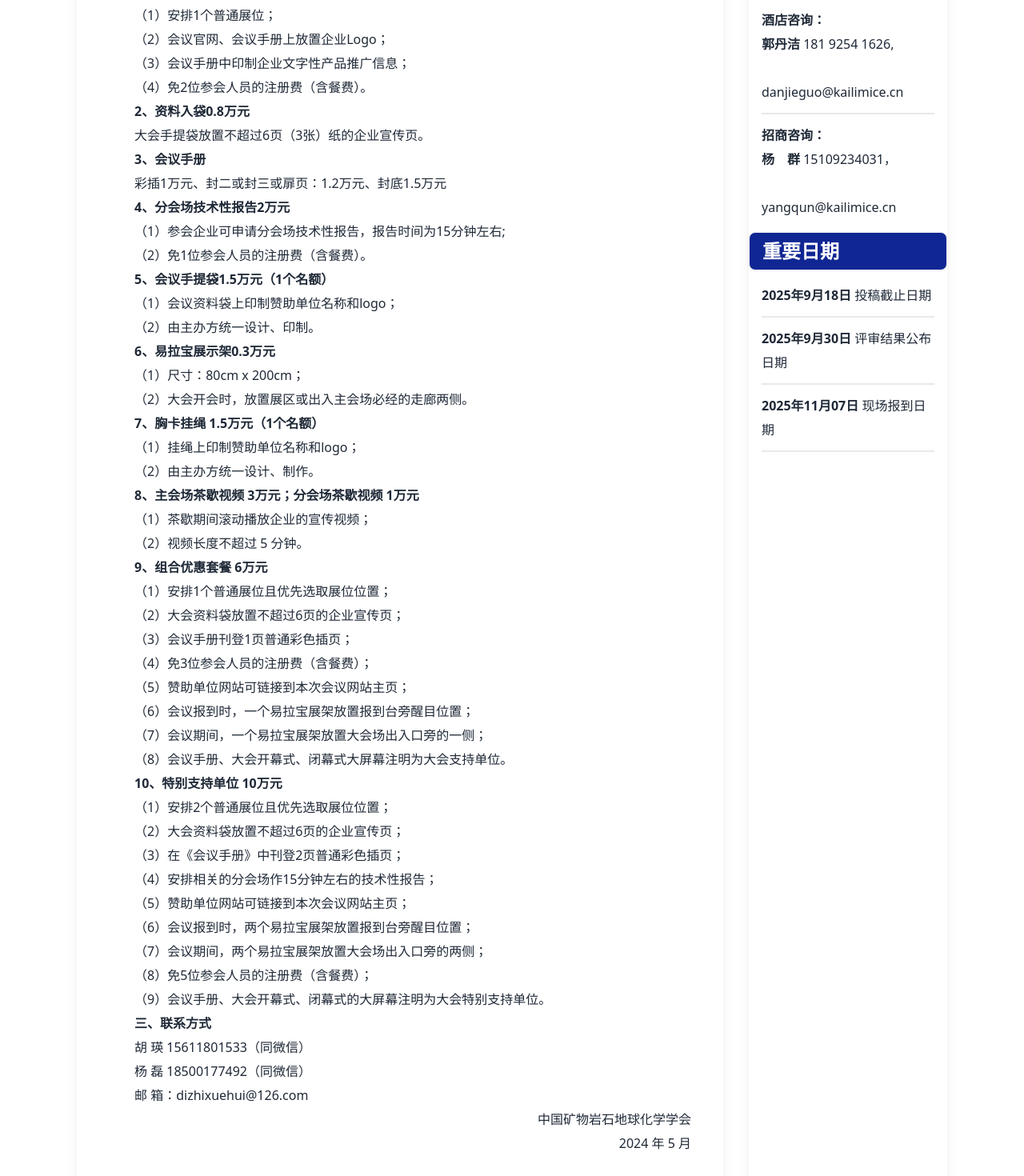
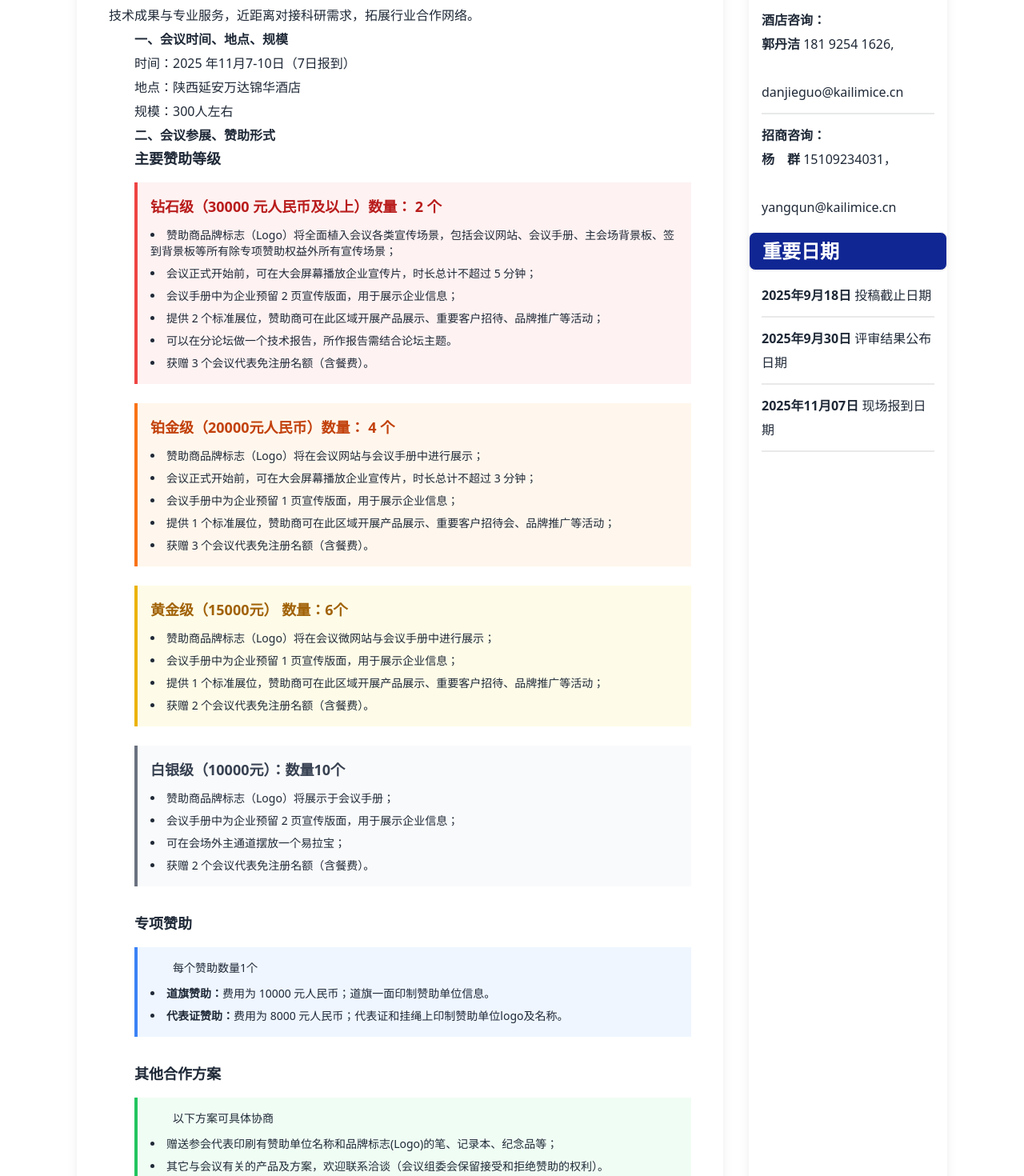
Before and after one commit to hutong9/Weathering2025, a Nuxt app: page /exhibition in a window 1280 px wide. Shown: the part 780-2250 px from the top of the page at 80% size. Built offline with nearby package versions, Linux system fonts and the light colour scheme.

Commit message:
增加招商函

```diff
--- a/components/AppExhibition.vue
+++ b/components/AppExhibition.vue
@@ -1,9 +1,9 @@
 <!--
  * @Author: hutong9 470048408@qq.com
  * @Date: 2024-03-18 11:43:50
- * @LastEditors: hutong9 470048408@qq.com
- * @LastEditTime: 2024-05-11 15:52:27
- * @FilePath: \isotope2024-master\components\AppExhibition.vue
+ * @LastEditors: HuTong 470048408@qq.com
+ * @LastEditTime: 2025-08-14 11:09:48
+ * @FilePath: \Weathering2025\components\AppExhibition.vue
  * @Description:
  * Copyright (c) 2024 by ${git_name_email}, All Rights Reserved.
 -->
@@ -17,78 +17,107 @@
     </div>
     <div class="p-4 sm:p-10">
       <p style="text-indent: 2em;">
-        由中国矿物岩石地球化学学会同位素地球化学专业委员会、中国地质学会同位素地质学专业委员会、中国矿物岩石地球化学学会岩矿分析测试专业委员会联合主办、中国科学院地球环境研究所承办的“第十三届全国同位素地质年代学与同位素地球化学学术讨论会”，将于2024年6月在西安市召开。本次会议设置有开幕式、大会报告、专题分会场、闭幕式，专题数量有25个，将邀请国内外地学领域的顶尖学者做大会或分会报告。
+        大陆风化前沿学术讨论会由中国矿物岩石地球化学学会地表与生物地球化学专业委员会发起，其核心宗旨是围绕大陆风化领域的前沿科学问题组织深度研讨，推动多学科交叉的地球系统科学研究，助力重大科学问题的凝练与攻关。该会议每两年举办一届，首届会议由南京大学表生地球化学教育部重点实验室承办，于
+        2023 年在海南成功举办，收获了广泛好评与热烈反响。鉴于中国科学院地球环境研究所在大陆风化领域长期以来的引领地位与深远学术影响，2025“第二届大陆风化前沿学术讨论会”将由该所全权承办。
       </p>
-      <p style="text-indent: 2em;">会议期间将进行在国内外矿物学、岩石学、地球化学等产品进行展览展示，为全国同位素工作者提供相关产品技术信息服务。</p>
+      <p style="text-indent: 2em;">
+        第二届“大陆风化前沿学术讨论会”拟定于2025年11月07-10日在陕西延安盛大召开。作为大陆风化研究领域的重要学术盛会，本次会议聚焦大陆风化前沿科学问题，内容涵盖大陆风化过程的地球化学机制、气候变化与风化作用的耦合关系、生物活动对风化过程的影响、风化产物的迁移与环境效应等关键方向，将邀请国内该领域顶尖专家学者齐聚一堂，通过主题报告、专题研讨、野外考察等多种形式，深入探讨行业热点与难点问题。为搭建产学研融合的高效平台，本次大会特别设置产品展览及商业宣传环节，诚邀国内外在元素、同位素测试仪器、样品前处理设备、数据分析软件、环境监测技术等相关领域的知名企业、事业单位积极参与，借助这一汇聚全国化学风化等领域平台，全方位展示最新产品性能、技术成果与专业服务，近距离对接科研需求，拓展行业合作网络。
+      </p>
       <p><b>一、会议时间、地点、规模</b></p>
-      <p>时间：2024 年6月7-9日（6日报到）</p>
-      <p>地点：西安国际会展中心</p>
-      <p>规模：1600人左右</p>
+      <p>时间：2025 年11月7-10日（7日报到）</p>
+      <p>地点：陕西延安万达锦华酒店</p>
+      <p>规模：300人左右</p>
 
       <p><b>二、会议参展、赞助形式</b></p>
 
-      <p><b>1、普通参展 2万元</b></p>
-      <p>（1）安排1个普通展位；</p>
-      <p>（2）会议官网、会议手册上放置企业Logo；</p>
-      <p>（3）会议手册中印制企业文字性产品推广信息；</p>
-      <p>（4）免2位参会人员的注册费（含餐费）。</p>
+      <!-- 主要赞助等级 -->
+      <div class="mb-8 ml-8">
+        <h3 class="text-lg font-bold text-gray-800 mb-4">主要赞助等级</h3>
 
-      <p><b>2、资料入袋0.8万元</b></p>
-      <p>大会手提袋放置不超过6页（3张）纸的企业宣传页。</p>
+        <!-- 钻石级 -->
+        <div class="mb-6 p-4 border-l-4 border-red-500 bg-red-50">
+          <h4 class="text-lg font-bold text-red-700 mb-3">钻石级（30000 元人民币及以上）数量： 2 个</h4>
+          <ul class="list-disc list-inside space-y-2 text-sm">
+            <li>赞助商品牌标志（Logo）将全面植入会议各类宣传场景，包括会议网站、会议手册、主会场背景板、签到背景板等所有除专项赞助权益外所有宣传场景；</li>
+            <li>会议正式开始前，可在大会屏幕播放企业宣传片，时长总计不超过 5 分钟；</li>
+            <li>会议手册中为企业预留 2 页宣传版面，用于展示企业信息；</li>
+            <li>提供 2 个标准展位，赞助商可在此区域开展产品展示、重要客户招待、品牌推广等活动；</li>
+            <li>可以在分论坛做一个技术报告，所作报告需结合论坛主题。</li>
+            <li>获赠 3 个会议代表免注册名额（含餐费）。</li>
+          </ul>
+        </div>
 
-      <p><b>3、会议手册</b></p>
-      <p>彩插1万元、封二或封三或扉页：1.2万元、封底1.5万元</p>
+        <!-- 铂金级 -->
+        <div class="mb-6 p-4 border-l-4 border-orange-500 bg-orange-50">
+          <h4 class="text-lg font-bold text-orange-700 mb-3">铂金级（20000元人民币）数量： 4 个</h4>
+          <ul class="list-disc list-inside space-y-2 text-sm">
+            <li>赞助商品牌标志（Logo）将在会议网站与会议手册中进行展示；</li>
+            <li>会议正式开始前，可在大会屏幕播放企业宣传片，时长总计不超过 3 分钟；</li>
+            <li>会议手册中为企业预留 1 页宣传版面，用于展示企业信息；</li>
+            <li>提供 1 个标准展位，赞助商可在此区域开展产品展示、重要客户招待会、品牌推广等活动；</li>
+            <li>获赠 3 个会议代表免注册名额（含餐费）。</li>
+          </ul>
+        </div>
 
-      <p><b>4、分会场技术性报告2万元</b></p>
-      <p>（1）参会企业可申请分会场技术性报告，报告时间为15分钟左右;</p>
-      <p>（2）免1位参会人员的注册费（含餐费）。</p>
-      <p><b>5、会议手提袋1.5万元（1个名额）</b></p>
-      <p>（1）会议资料袋上印制赞助单位名称和logo；</p>
-      <p>（2）由主办方统一设计、印制。</p>
+        <!-- 黄金级 -->
+        <div class="mb-6 p-4 border-l-4 border-yellow-500 bg-yellow-50">
+          <h4 class="text-lg font-bold text-yellow-700 mb-3">黄金级（15000元） 数量：6个</h4>
+          <ul class="list-disc list-inside space-y-2 text-sm">
+            <li>赞助商品牌标志（Logo）将在会议微网站与会议手册中进行展示；</li>
+            <li>会议手册中为企业预留 1 页宣传版面，用于展示企业信息；</li>
+            <li>提供 1 个标准展位，赞助商可在此区域开展产品展示、重要客户招待、品牌推广等活动；</li>
+            <li>获赠 2 个会议代表免注册名额（含餐费）。</li>
+          </ul>
+        </div>
 
-      <p><b>6、易拉宝展示架0.3万元</b></p>
-      <p>（1）尺寸：80cm x 200cm；</p>
-      <p>（2）大会开会时，放置展区或出入主会场必经的走廊两侧。</p>
+        <!-- 白银级 -->
+        <div class="mb-6 p-4 border-l-4 border-gray-500 bg-gray-50">
+          <h4 class="text-lg font-bold text-gray-700 mb-3">白银级（10000元）：数量10个</h4>
+          <ul class="list-disc list-inside space-y-2 text-sm">
+            <li>赞助商品牌标志（Logo）将展示于会议手册；</li>
+            <li>会议手册中为企业预留 2 页宣传版面，用于展示企业信息；</li>
+            <li>可在会场外主通道摆放一个易拉宝；</li>
+            <li>获赠 2 个会议代表免注册名额（含餐费）。</li>
+          </ul>
+        </div>
+      </div>
 
-      <p><b>7、胸卡挂绳 1.5万元（1个名额）</b></p>
-      <p>（1）挂绳上印制赞助单位名称和logo；</p>
-      <p>（2）由主办方统一设计、制作。</p>
+      <!-- 专项赞助 -->
+      <div class="mb-8 ml-8">
+        <h3 class="text-lg font-bold text-gray-800 mb-4">专项赞助</h3>
+        <div class="p-4 border-l-4 border-blue-500 bg-blue-50">
+          <p class="text-sm mb-3">每个赞助数量1个</p>
+          <ul class="list-disc list-inside space-y-2 text-sm">
+            <li><strong>道旗赞助：</strong>费用为 10000 元人民币；道旗一面印制赞助单位信息。</li>
+            <li><strong>代表证赞助：</strong>费用为 8000 元人民币；代表证和挂绳上印制赞助单位logo及名称。</li>
+          </ul>
+        </div>
+      </div>
 
-      <p><b>8、主会场茶歇视频 3万元；分会场茶歇视频 1万元</b></p>
-      <p>（1）茶歇期间滚动播放企业的宣传视频；</p>
-      <p>（2）视频长度不超过 5 分钟。</p>
-      <p><b>9、组合优惠套餐 6万元</b></p>
-
-      <p> （1）安排1个普通展位且优先选取展位位置；</p>
-      <p> （2）大会资料袋放置不超过6页的企业宣传页；</p>
-      <p> （3）会议手册刊登1页普通彩色插页；</p>
-      <p> （4）免3位参会人员的注册费（含餐费）；</p>
-      <p> （5）赞助单位网站可链接到本次会议网站主页；</p>
-      <p> （6）会议报到时，一个易拉宝展架放置报到台旁醒目位置；</p>
-      <p> （7）会议期间，一个易拉宝展架放置大会场出入口旁的一侧；</p>
-      <p>（8）会议手册、大会开幕式、闭幕式大屏幕注明为大会支持单位。</p>
-
-      <p><b>10、特别支持单位 10万元</b></p>
-      <p>（1）安排2个普通展位且优先选取展位位置；</p>
-      <p>（2）大会资料袋放置不超过6页的企业宣传页；</p>
-      <p> （3）在《会议手册》中刊登2页普通彩色插页；</p>
-      <p>（4）安排相关的分会场作15分钟左右的技术性报告；</p>
-      <p> （5）赞助单位网站可链接到本次会议网站主页；</p>
-      <p> （6）会议报到时，两个易拉宝展架放置报到台旁醒目位置；</p>
-      <p> （7）会议期间，两个易拉宝展架放置大会场出入口旁的两侧；</p>
-      <p> （8）免5位参会人员的注册费（含餐费）；</p>
-      <p> （9）会议手册、大会开幕式、闭幕式的大屏幕注明为大会特别支持单位。</p>
-
-      <p><b>三、联系方式</b></p>
-      <p>胡 瑛 15611801533（同微信）</p>
-      <p>杨 磊 18500177492（同微信）</p>
-      <p>邮 箱：dizhixuehui@126.com</p>
+      <!-- 其他方案 -->
+      <div class="mb-8 ml-8">
+        <h3 class="text-lg font-bold text-gray-800 mb-4">其他合作方案</h3>
+        <div class="p-4 border-l-4 border-green-500 bg-green-50">
+          <p class="text-sm mb-3">以下方案可具体协商</p>
+          <ul class="list-disc list-inside space-y-2 text-sm">
+            <li>赠送参会代表印刷有赞助单位名称和品牌标志(Logo)的笔、记录本、纪念品等；</li>
+            <li>其它与会议有关的产品及方案，欢迎联系洽谈（会议组委会保留接受和拒绝赞助的权利）。</li>
+          </ul>
+        </div>
+      </div>
 
 
 
 
-      <p class="text-right">中国矿物岩石地球化学学会</p>
-      <p class="text-right">2024 年 5 月</p>
+
+
+      <p><b>三、联系方式</b></p>
+      <p>杨 群 15109234031（同微信）</p>
+
+
+
+      <p class="text-right">中国矿物岩石地球化学学会地表与生物地球化学专业委员会</p>
+      <p class="text-right">2025 年 8 月</p>
 
 
 
--- a/pages/index.vue
+++ b/pages/index.vue
@@ -124,6 +124,8 @@
       <div class="container mx-auto md:py-10 w-full p-6">
         <h2 class="text-3xl font-bold text-white text-center m-4 sm:m-10 animate__animated animate__bounceInUp">会议简介
         </h2>
+
+
         <div class="container mx-auto">
           <p class="text-white animate__animated animate__bounceInUp">
             　　“大陆风化前沿学术讨论会”由中国矿物岩石地球化学学会地表与生物地球化学专业委员会发起，旨在针对大陆风化领域的前沿科学问题开展深入讨论，推动多学科交叉地球系统科学研究，促进重大科学问题的凝练与攻关。该会议每两年举办一次，首届会议已由南京大学表生地球化学教育部重点实验室于2023年在海南保亭顺利举办，会议涵盖风化研究方法指标、风化机制多时-空尺度研究、风化与行星系统演化、风化与灾害、资源、环境等方面的50余个话题，来自国内外40余个科研机构的180余名代表参会。
```
